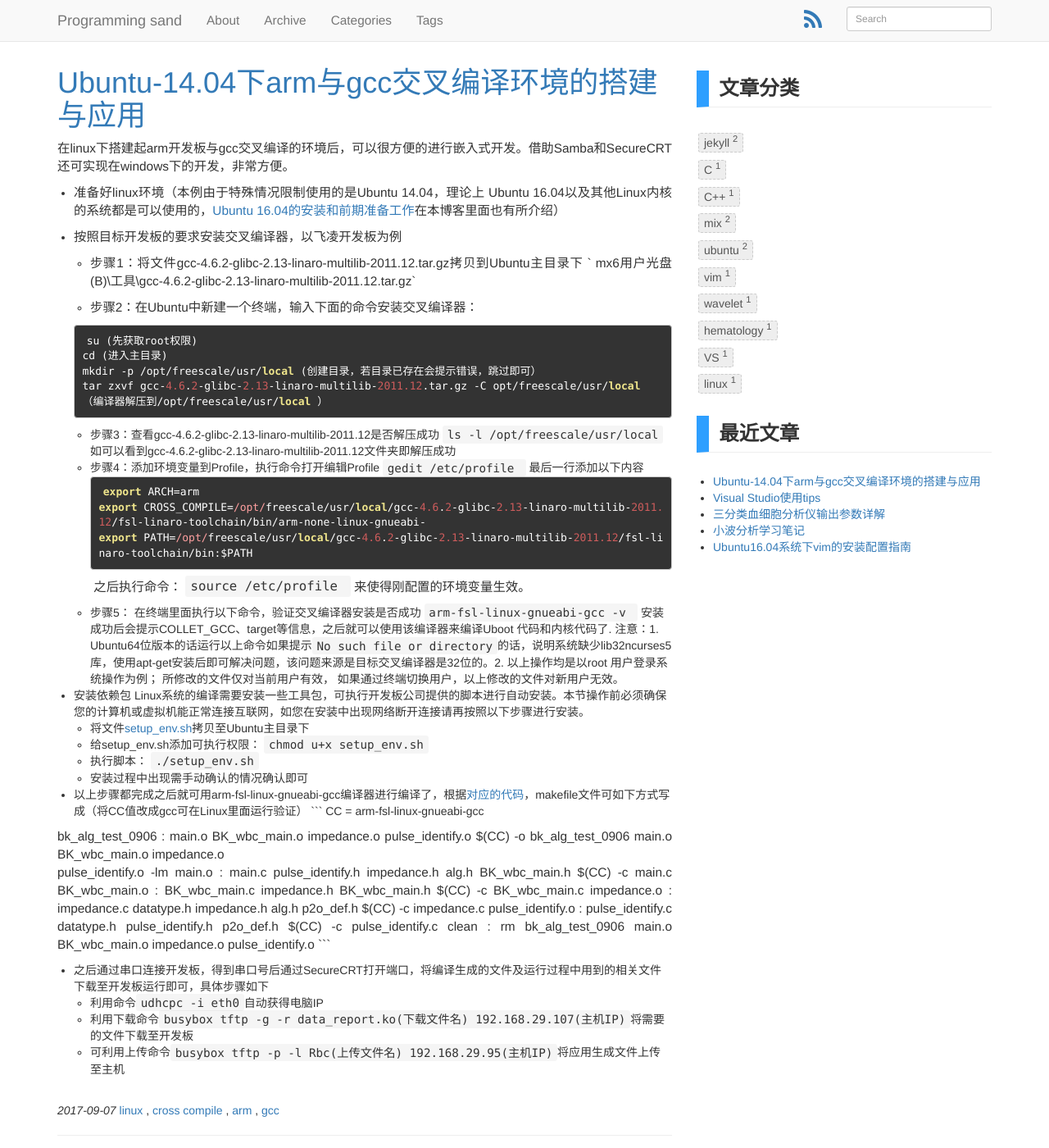
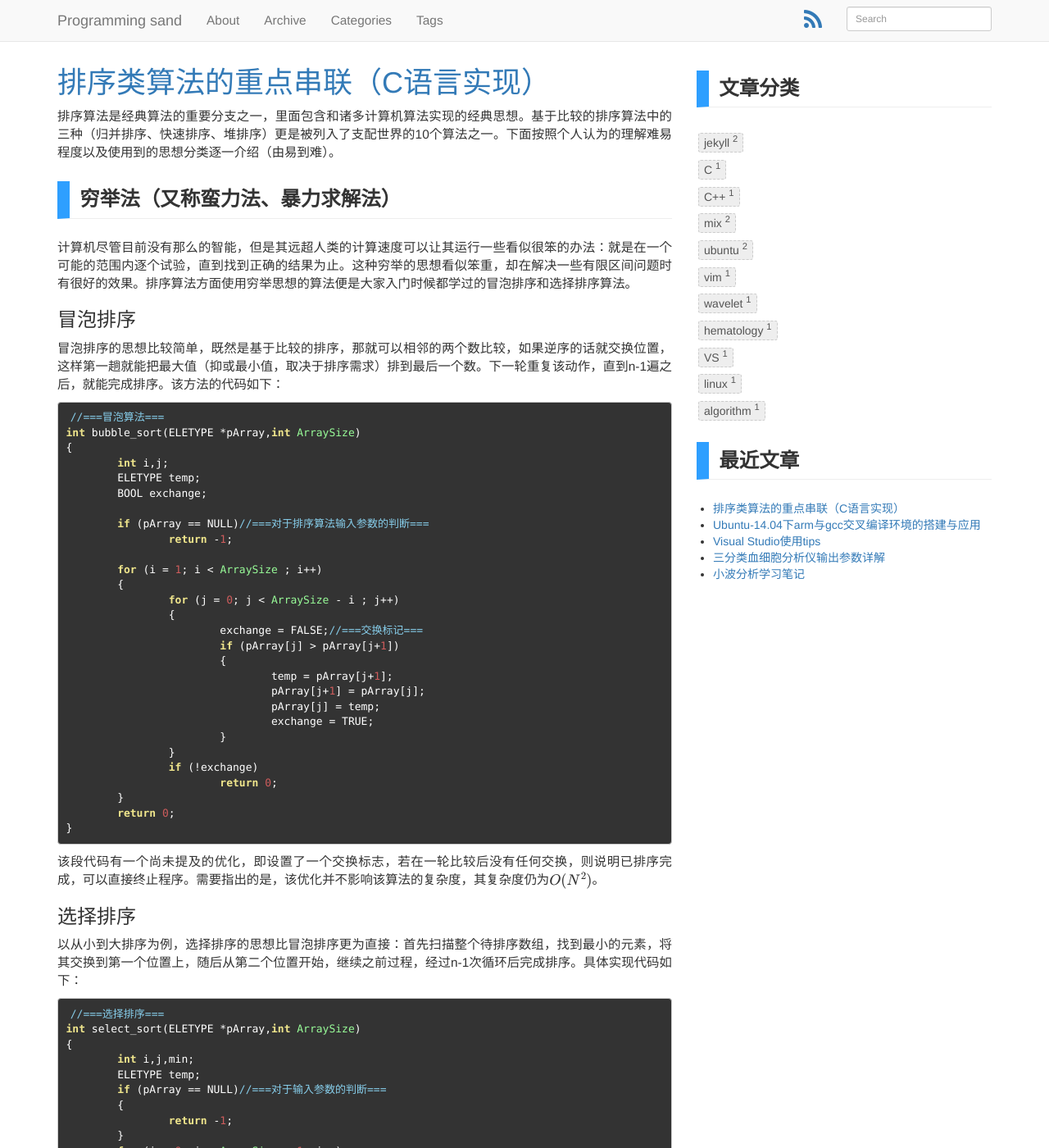
Before and after one commit to zoujiemeng/zoujiemeng.github.io, a Jekyll site: the page built from index.html, in a window 1280 px wide and 1400 px high. Shown: the whole window at 82% size. Built offline with Jekyll 4.4.1, drawn with Linux system fonts in a browser that asks for light colours; formulas are drawn with MathJax 3; the list of posts is cut into pages by our own code; comment, search, counter and statistics services are not loaded; some of the changed text lies outside the part shown.

Commit message:
update sorting paper

````diff
--- /dev/null
+++ b/_posts/2017-09-14-C-sorting-algorithm.md
@@ -0,0 +1,246 @@
+---
+layout: post
+title: "排序类算法的重点串联（C语言实现）"
+tagline: ""
+description: "排序类算法的重点串联"
+category: algorithm
+tags: [C,sorting,algorithm]
+last_updated: 2017-09-14
+---
+
+排序算法是经典算法的重要分支之一，里面包含和诸多计算机算法实现的经典思想。基于比较的排序算法中的三种（归并排序、快速排序、堆排序）更是被列入了支配世界的10个算法之一。下面按照个人认为的理解难易程度以及使用到的思想分类逐一介绍（由易到难）。
+
+## 穷举法（又称蛮力法、暴力求解法）
+计算机尽管目前没有那么的智能，但是其远超人类的计算速度可以让其运行一些看似很笨的办法：就是在一个可能的范围内逐个试验，直到找到正确的结果为止。这种穷举的思想看似笨重，却在解决一些有限区间问题时有很好的效果。排序算法方面使用穷举思想的算法便是大家入门时候都学过的冒泡排序和选择排序算法。
+
+### 冒泡排序
+冒泡排序的思想比较简单，既然是基于比较的排序，那就可以相邻的两个数比较，如果逆序的话就交换位置，这样第一趟就能把最大值（抑或最小值，取决于排序需求）排到最后一个数。下一轮重复该动作，直到n-1遍之后，就能完成排序。该方法的代码如下：
+```C++
+//===冒泡算法===
+int bubble_sort(ELETYPE *pArray,int ArraySize)
+{
+	int i,j;
+	ELETYPE temp;
+	BOOL exchange;
+
+	if (pArray == NULL)//===对于排序算法输入参数的判断===
+		return -1;
+
+	for (i = 1; i < ArraySize ; i++)
+	{
+		for (j = 0; j < ArraySize - i ; j++)
+		{
+			exchange = FALSE;//===交换标记===
+			if (pArray[j] > pArray[j+1])
+			{
+				temp = pArray[j+1];
+				pArray[j+1] = pArray[j];
+				pArray[j] = temp;
+				exchange = TRUE;
+			}
+		}
+		if (!exchange)
+			return 0;
+	}
+	return 0;
+}
+```
+该段代码有一个尚未提及的优化，即设置了一个交换标志，若在一轮比较后没有任何交换，则说明已排序完成，可以直接终止程序。需要指出的是，该优化并不影响该算法的复杂度，其复杂度仍为$$O(N^2)$$。
+
+### 选择排序
+以从小到大排序为例，选择排序的思想比冒泡排序更为直接：首先扫描整个待排序数组，找到最小的元素，将其交换到第一个位置上，随后从第二个位置开始，继续之前过程，经过n-1次循环后完成排序。具体实现代码如下：
+```C++
+//===选择排序===
+int select_sort(ELETYPE *pArray,int ArraySize)
+{
+	int i,j,min;
+	ELETYPE temp;
+	if (pArray == NULL)//===对于输入参数的判断===
+	{
+		return -1;
+	}
+	for (i = 0; i < ArraySize - 1; i++)
+	{
+		min = i;
+		for (j = i+1; j < ArraySize; j++)
+		{
+			if (pArray[min] > pArray[j])
+			{
+				min = j;
+			}
+		}
+		temp = pArray[min];
+		pArray[min] = pArray[i];
+		pArray[i] = temp;
+
+	}
+	return 0;
+}
+```
+这段代码中包含了经常会用到的两个代码片段：找最值和交换数组元素。这两个片段的实用性超越了选择排序本身的应用，由于选择排序本身较高的复杂度($$O(N^2)$$)，其实际应用很少，事实上工程上的代码鄙人目前还没见过用选择排序的。
+
+## 减治法
+减治是一种重要的解决问题的方法。我们要解决N个数的排序问题，减治的思想就是那么我们是不是可以先解决前面N-D个数的排序，如果解决了的话，第N个数的排序就是理所当然的事了。于是N的问题就变成了N-D的同类问题，同理可以先解决N-2D的同类问题，最终推导至解决极少数数据的问题，大大减少了问题难度。这里的D称为增量，可以为任意小于N的整数，增量为1时为一般的减治思想，增量为N/2时是减治的一种特殊情况，被称为分治法，在一些问题中，增量也可为固定甚至可变的数字。特殊问题中，如果能适当的选择增量，能极大程度上减小算法的复杂度。
+
+### 插入排序
+
+插入排序是减治法的典型应用，就是先解决最初始的问题，然后逐步递推。在已经解决N-i问题的前提下（即前面N-i个元素已经排序完成），将第i个元素插入前面已排序序列的适当位置。具体代码实现如下：
+```C++
+//===插入排序===
+int insertion_sort2(ELETYPE *pArray, int ArraySize)
+{
+	int i,j;
+	ELETYPE temp;
+	if (pArray == NULL)//===对于输入参数的判断===
+	{
+		return -1;
+	}
+	for (i = 1; i < ArraySize; i++)
+	{
+		temp = pArray[i];
+		for (j = i; j > 0 && pArray[j-1] > temp; j-- )
+			pArray[j] = pArray[j-1];
+		pArray[j] = temp;
+
+	}
+	return 0;
+}
+```
+这里为了避免频繁的使用交换用了一个小技巧，基于待插入参数必然导致已排序序列长度+1且所有大于带插入参数的数值都会后移一位的事实，避免了不断地使用交换。
+
+### 希尔排序
+
+希尔排序的名称源于其发明者donald shell，这种排序方法某种意义上是插入排序的特例，也是减治法中变化增量的代表案例。希尔排序通过比较相距一定间隔（增量D）的元素，这个间隔会随着比较的进行逐渐变小，一直到1之后完成最后一轮排序，最终得到完全排序的序列，因而希尔排序也被称为缩小增量排序。这个缩小增量组的选择可以是任意组合，只要其最小增量为1就行。然而，这个增量组的选择好坏会对算法的表现有巨大的影响。增量组的一种流行（但是效果一般)的选择是使用希尔建议的序列：初始值$$h_0 = \lfloor N / 2 \rfloor$$，递推公式：$$h_k = \lfloor h_{k+1} / 2 \rfloor$$。具体的代码实现如下：
+```C++
+//===希尔排序(希尔增量)===
+int Shell_sort(ELETYPE A[],int ArraySize)
+{
+	int i,j,increment;
+	ELETYPE temp;
+	for (increment = ArraySize/2; increment > 0; increment /=2)
+	{
+		for (i = increment; i < ArraySize; i++)
+		{
+			temp = A[i];
+			for (j = i; j >= increment; j-=increment)
+			{
+				if (temp < A[j-increment])
+				{
+					A[j] = A[j-increment];
+				}
+				else
+					break;
+			}
+			A[j] = temp;
+		}
+	}
+	return 0;
+}
+```
+实际实现中用了与插入排序类似的方法避免元素的频繁交换。在增量的选择方面，Hibbard增量被认为是一个由于希尔增量的选择，其公式为$$h_n = 2^n - 1, (n = 1...n)$$；另一方面，Sedgewick提出的增量序列{1,5,19,41,109，...}，公式：$$h_n  = (9*4^n - 9*2^n + 1) or (4^n - 3*2^n+1)$$两个公式按结果顺序取值，这个增量序列在实践中效果良好，对于一兆以下的数据排序也有很好的效果。当然并不排除针对特殊问题有更好的增量序列。
+
+## 分治法
+分治法某种意义上是减治法的特例，其核心思想就是将大问题不断分解成两个子问题来解决，随后将两个子问题的结果融合。由于其本身思想的重要性以及在时间复杂度上的明显优化效果，分治法经常被单独提出，作为算法设计中的一个重要的思想。
+### 归并排序
+分治的思想在算法里面非常重要，其在排序算法方面也有很多及其有效的应用。归并排序就是分治法应用的典型例子。对于一个需要排序的数组，将其一分为二分别排序，然后将两个有序的子数组合并为一个有序数组。实际可以用递归优雅的实现，具体代码如下：
+```C++
+//===归并排序===
+void merge(ELETYPE A[], ELETYPE tmpArray[],int Lpos, int Rpos, int RightEnd)
+{
+	int i,LeftEnd,NumElements,TmpPos,Lbackup;
+
+	LeftEnd = Rpos - 1;
+	Lbackup = TmpPos = Lpos;
+	NumElements = RightEnd - Lpos + 1;
+
+	while(Lpos <= LeftEnd && Rpos <= RightEnd)
+		if(A[Lpos] <= A[Rpos])
+			tmpArray[TmpPos++] = A[Lpos++];
+		else
+			tmpArray[TmpPos++] = A[Rpos++];
+	while(Lpos <= LeftEnd)
+		tmpArray[TmpPos++] = A[Lpos++];
+	while(Rpos <= RightEnd)
+		tmpArray[TmpPos++] = A[Rpos++];
+   /* for(i = 0; i < NumElements; i++,RightEnd--)*/
+		/*A[RightEnd] = tmpArray[RightEnd];*/
+	for(i = Lbackup; i <= RightEnd; i++)
+		A[i] = tmpArray[i];
+
+
+}
+
+void divide(ELETYPE A[], ELETYPE tmpArray[], int nLeft, int nRight)
+{
+	int nCenter;
+
+	if(nLeft < nRight){
+		nCenter = (nLeft + nRight)/2;
+		divide(A,tmpArray,nLeft,nCenter);
+		divide(A,tmpArray,nCenter+1,nRight);
+		merge(A,tmpArray,nLeft,nCenter+1,nRight);
+	}
+}
+
+void merge_sort(ELETYPE A[], int ArraySize)
+{
+	ELETYPE *tmpArray;
+
+	tmpArray =(ELETYPE*) malloc(ArraySize*sizeof(ELETYPE));
+	if(tmpArray == NULL)
+		return;
+	divide(A,tmpArray,0,ArraySize-1);
+	free(tmpArray);
+}
+```
+归并排序是及其稳定的，但是其主要缺点是需要线性的额外空间。当然理论上合并排序也能做到“在位”，但是会使算法变得及其复杂，若有这种需求，何不选择其他算法呢（滑稽~）。归并排序是亚二次的时间复杂度，但是就随机值的测试来看表现不如接下来要介绍的堆排序和快速排序。但是归并排序的merge思想是外部排序的核心思想。
+
+### 快速排序
+快速排序也是分治法的典型应用，和归并排序不同的是，归并排序按照元素位置进行划分，而快速排序是按元素的值进行划分。这个值称为枢纽元，快速排序在选定枢纽元后，对给定数组的元素进行划分，使得枢纽元左边的元素都小于枢纽元，右边的元素都大于枢纽元。随后递归处理即可。快速排序的核心问题在于枢纽元的选取，最简单的方法是选取子数组的第一个元素。这也是实践中证明非常糟糕的一种选法。更好的策略是在子数组中随机选取，然而如果待排序数组规模极大的话，随机数的开销也会变得很大。当然，理想的状态是每次取到子数组的中值，然而这又是一笔开销。于是，目前一种广泛使用的策略是选取子数组左端、右端和中间三个元素的中值作为枢纽元。这种选取枢纽元的方法称为三数中值分割法，实践证明，该方法减少了快速排序大约5%的平均时间。具体的代码如下。
+```C++
+//===快速排序===
+
+```
+快速排序是目前已知的平均运行时间最短的基于比较的排序方式，然而它也有自己的缺点：不稳定。另外，在快速排序中，当子数组足够小时（<20），若改用插入排序，即可节省多余的递归调用，优化运行时间。
+
+## 变治法
+变治法的核心思想是先“变”在“治”，“变”一定是为了将原来的问题转化成一个更简单的问题，而“治”就是对转化后的问题进行求解。事实上，在实际工程问题的解决中经常用到这一类的方法，只是没有意识到而已。
+### 堆排序
+排序算法中变治法的典型应用就是堆排序。这种变属于“变换为另一个问题的实例，而该问题的算法是已知的”。我们首先利用二叉堆的数组实现，将待排序序列建立为一个MAX堆（即根节点大于子节点的二叉堆）。然后使用delete max的方法，将最大值（即根节点值）与数组末尾值互换，随后堆大小-1，下滤末尾值。依次循环N-1次后，剩余元素即已完成排序。代码如下：
+```C++
+//===堆排序（max堆）☆☆☆===
+#define LEFTCHILD(i) (2*i+1)
+void perc_down(ELETYPE A[],int i,int ArraySize)//i:需下滤元素的下标
+{
+	int child = 0;
+	ELETYPE tmp;
+	for (tmp = A[i]; LEFTCHILD(i) < ArraySize; i = child)
+	{
+		child = LEFTCHILD(i);
+		if(child != ArraySize-1 && A[child + 1] > A[child] )
+			child++;
+		if(A[child] > tmp)
+			A[i] = A[child];
+		else
+			break;
+	}
+	A[i] = tmp;
+}
+
+void heap_sort(ELETYPE A[],int ArraySize)
+{
+	int i;
+	ELETYPE tmp;
+	for(i = ArraySize/2; i >= 0; i--)
+		perc_down(A,i,ArraySize); //以现有数组建立max堆
+	for(i = ArraySize-1; i > 0; i-- )
+	{
+		tmp = A[i];
+		A[i] = A[0];
+		A[0] = tmp;
+		perc_down(A,0,i); //delete max
+	}
+
+}
+```
+堆排序事实上展示了从另一个方面看问题，问题会被简化不少。也展示了数据结构的威力，正确的选择数据结构能够大幅简化问题的难度。包括当前流行的神经网络，也是一种数据结构。掌握各种基础的数据结构可以说是算法设计的基础。
````
Also changed, not shown: _posts/2017-09-07-cross-compiling-environment-for-linux-arm.md (+8 -8 lines).
